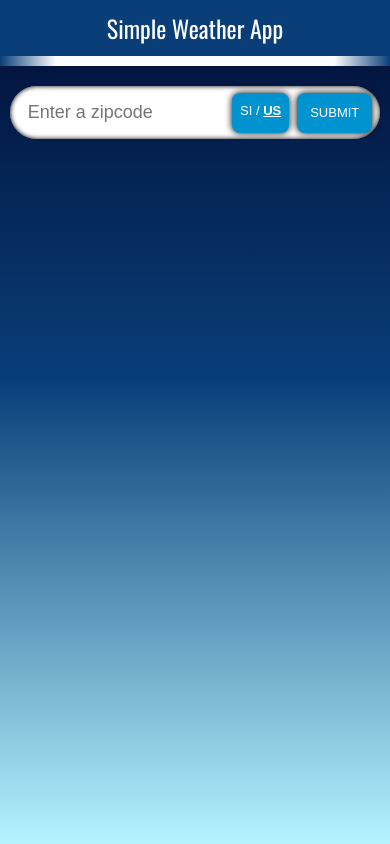
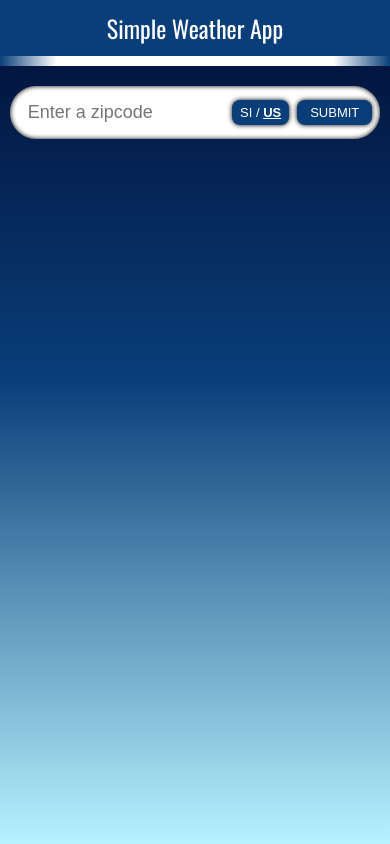
Before and after one commit to ffowles/SimpleWeatherApp, a React (Create React App) app: page / in a window 390 px wide. Built offline with nearby package versions, Linux system fonts and the light colour scheme.

Commit message:
fixing localstorage load, fixing css

```diff
--- a/src/components/ForecastDisplay.tsx
+++ b/src/components/ForecastDisplay.tsx
@@ -5,6 +5,7 @@ import ForecastDetail from './ForecastDetail';
 interface Props {
     forecasts: Forecast[];
     loading: boolean;
+    error: any;
 }
 
 interface Dictionary<T> {
@@ -16,8 +17,10 @@ const getDayString = (daysFromToday: number) => {
     return new Date(+new Date().setHours(0, 0, 0, 0) + 86400000 * daysFromToday).toDateString();
 };
 
-const ForecastDisplay = ({ forecasts, loading }: Props) => {
-    if (loading) {
+const ForecastDisplay = ({ forecasts, loading, error }: Props) => {
+    if (error) {
+        return <div>An error has occured</div>;
+    } else if (loading) {
         return <div>Loading...</div>;
     } else if (!forecasts || !forecasts.length) {
         return null;
--- a/src/components/PageContent.tsx
+++ b/src/components/PageContent.tsx
@@ -21,31 +21,15 @@ const PageContent = () => {
     };
 
     useEffect(() => {
-        // const zipParam = searchParams.get('zip');
-        // const useMetricParam = searchParams.get('useMetric');
-        // if (useMetricParam === 'true') {
-        //     setUseMetric(true);
-        // }
-        // if (zipParam) {
-        //     setZip(zipParam);
-        //     getForecast();
-        // }
         // Check localStorage for previously used values
         const storedParams = localStorageService.getParams();
         if (storedParams?.zip && storedParams.units) {
             console.log(storedParams);
             setZip(storedParams.zip);
             setUnits(storedParams.units);
-            // getForecast(storedParams.zip, storedParams.useMetric);
+            forecastService.forecast(storedParams.zip, storedParams.units);
         }
     }, []);
-
-    // useEffect(() => {
-    //     mutate();
-    // }, [params]);
-
-    if (error) return <div>An error has occurred.</div>;
-    // if (!data) return <div>Loading...</div>;
 
     return (
         <div className="App-content">
@@ -56,7 +40,7 @@ const PageContent = () => {
                 setUnits={setUnits}
                 onSubmit={zipSubmit}
             />
-            <ForecastDisplay forecasts={data} loading={loading} />
+            <ForecastDisplay forecasts={data} loading={loading} error={error} />
         </div>
     );
 };
--- a/src/components/styles.scss
+++ b/src/components/styles.scss
@@ -8,7 +8,8 @@
 
     .input {
         width: 100%;
-        padding: 20px 30px;
+        min-width: 300px;
+        padding: 17px 30px;
         line-height: 30px;
         font-size: 25px;
         border-radius: 50px;
@@ -25,30 +26,30 @@
     .zip-submit,
     .toggle {
         font-size: 15px;
-        height: 35px;
+        height: 30px;
         text-transform: uppercase;
         color: white;
         border: none;
         position: absolute;
         border-radius: 8px;
-        background-color: #0193cf;
+        background-color: rgb(9, 62, 121);
         box-shadow: 0 0 7px black;
         transition: 0.2s all;
 
         &:hover {
-            background-color: #1a9ed4;
+            background-color: #0183bf;
             box-shadow: 0 0 4px black;
         }
 
         &:active {
-            transform: scale(0.8);
+            transform: scale(0.9);
             box-shadow: none;
         }
     }
 
     .toggle {
         right: 99px;
-        line-height: 35px;
+        line-height: 30px;
         padding: 0 8px;
         font-family: Arial;
 
@@ -140,17 +141,14 @@
 
         .zip-submit,
         .toggle {
-            height: 40px;
+            height: 25px;
             font-size: 13px;
-            box-shadow: 0 0 7px black;
+            box-shadow: 0 0 5px black;
         }
 
         .toggle {
             right: 91px;
-
-            .toggle-selection-labels {
-                font-size: 10px;
-            }
+            line-height: 25px;
         }
 
         .zip-submit {
--- a/src/services/Forecast.service.tsx
+++ b/src/services/Forecast.service.tsx
@@ -2,6 +2,7 @@ import axios from 'axios';
 import { Forecast } from '../models/Forecast';
 import { ForecastParams } from '../models/ForecastParams';
 import { Units } from '../models/Units';
+import localStorageService from './LocalStorage.service';
 
 interface ForecastService {
     forecast: (zip: string, units: Units) => void;
@@ -17,12 +18,15 @@ const forecastServiceFactory = ({ setData, setError, setLoading }: Parameters) =
     const forecastService: ForecastService = {
         forecast: async function (zip, units) {
             // validate
-            setLoading(true);
             const params: ForecastParams = { zip, units };
             if (zip && units) {
+                setLoading(true);
                 axios
                     .get('http://localhost:3001/forecast', { params })
-                    .then((response) => setData(response.data.slice(0, 72) as Forecast[]))
+                    .then((response) => {
+                        setData(response.data.slice(0, 72) as Forecast[]);
+                        localStorageService.storeParams(params);
+                    })
                     .catch((error) => setError(error))
                     .finally(() => setLoading(false));
             }
```
